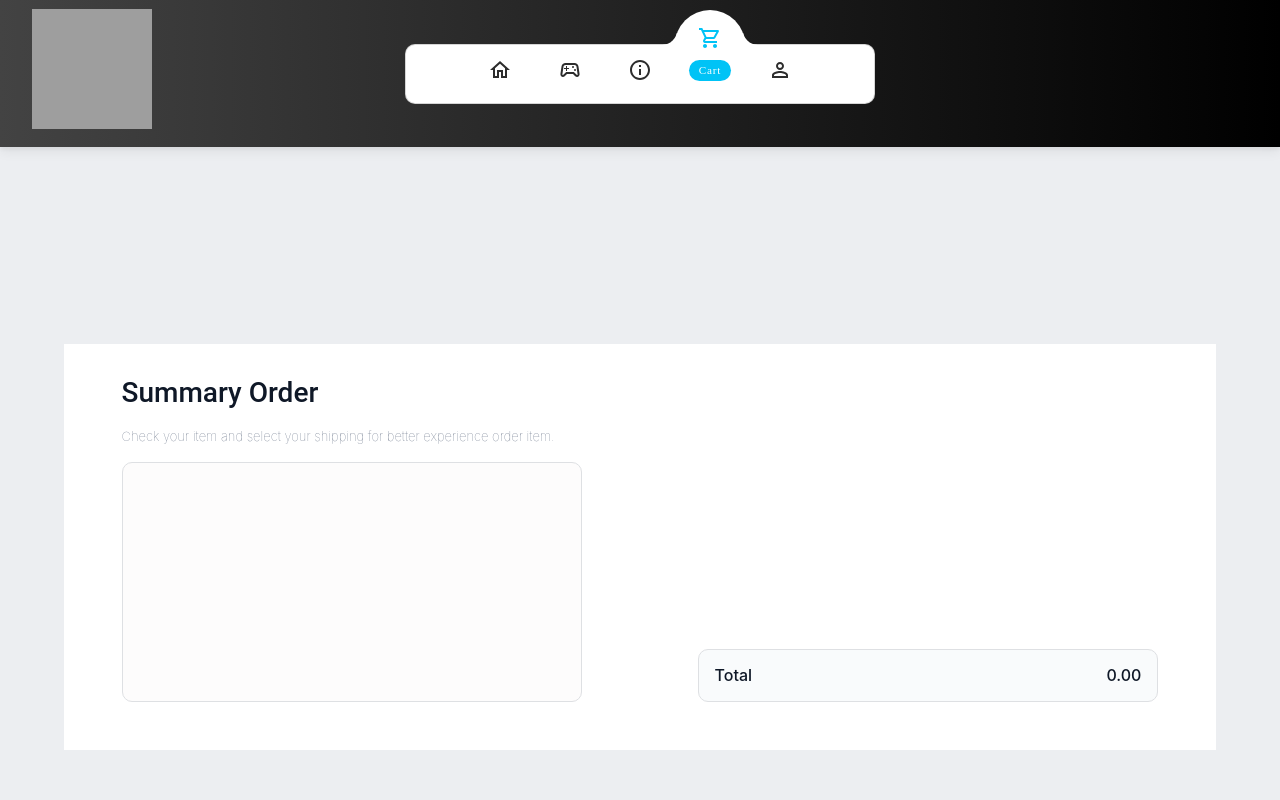
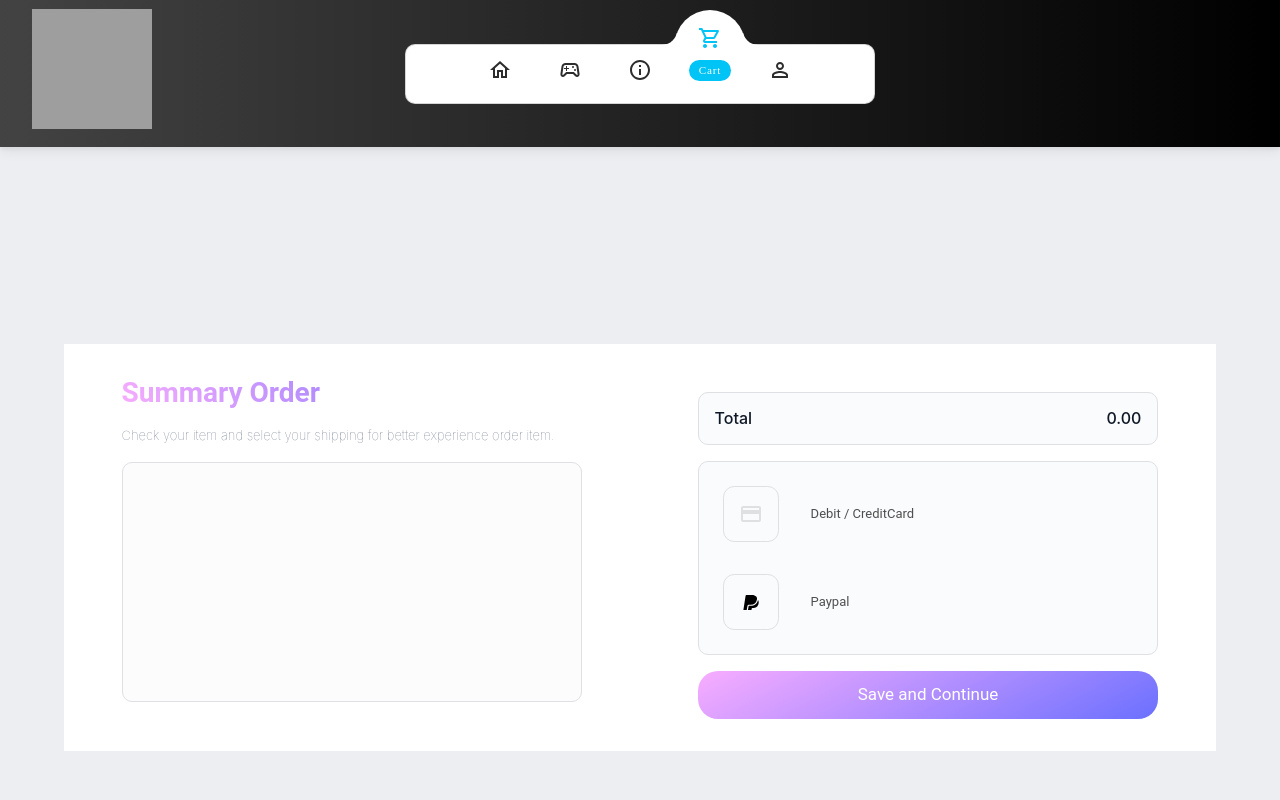
Before and after one commit to kdarg/gameover-finalchallenge, a React app in the folder frontend/: page /cart in a window 1280 px wide. Shown: the top 800 px of the page. Built offline with nearby package versions, Linux system fonts and the light colour scheme; grey boxes are pictures that could not be loaded; a web font is replaced by a local one.

Commit message:
checkout estatico

```diff
--- /dev/null
+++ b/frontend/src/assets/PaypalIcon.js
@@ -0,0 +1,11 @@
+import React from 'react'
+
+const PaypalIcon = () => {
+  return (
+    <>
+        <svg xmlns="http://www.w3.org/2000/svg"><path d="M7.914 10.677h1.659c3.604 0 5.649-1.623 6.3-4.96.021-.11.04-.216.056-.322.036-.226.054-.429.062-.624.006-.134.01-.213.009-.287a2.643 2.643 0 0 0-.216-1.039c-.129-.296-.324-.587-.613-.918C14.318 1.557 12.832 1 11.057 1H5.404a.81.81 0 0 0-.799.683l-1.02 6.571-1.269 8.185a.486.486 0 0 0 .48.561h2.772l.849-5.043a1.51 1.51 0 0 1 1.497-1.28zm9.103-4.587c-.792 3.771-3.357 5.772-7.445 5.772H7.914a.331.331 0 0 0-.328.282L6.481 19h2.907a.707.707 0 0 0 .699-.597l.029-.15.555-3.514.036-.194a.707.707 0 0 1 .699-.597h.44c2.85 0 5.081-1.158 5.733-4.506.268-1.38.132-2.534-.562-3.352z"/></svg>
+    </>
+  )
+}
+
+export default PaypalIcon
--- a/frontend/src/pages/Cart.js
+++ b/frontend/src/pages/Cart.js
@@ -2,9 +2,9 @@ import React from 'react'
 import { connect } from 'react-redux'
 import '../styles/cart.css';
 import Delete from '@mui/icons-material/DeleteRounded';
-
+import CreditCard from '@mui/icons-material/CreditCardOutlined';
 import gamesActions from '../redux/actions/gamesActions'
-
+import PaypalIcon from '../assets/PaypalIcon';
 class Cart extends React.Component {
 
 	constructor(props) {
@@ -25,8 +25,8 @@ class Cart extends React.Component {
 		}
 	}
 
-	componentDidUpdate(props){
-		if(props.inShopGames !== this.props.inShopGames){
+	componentDidUpdate(props) {
+		if (props.inShopGames !== this.props.inShopGames) {
 			let iterator = 0
 
 			this.props.inShopGames.map((game) => {
@@ -60,7 +60,7 @@ class Cart extends React.Component {
 												<p className="article-price">${game.price}</p>
 											</div>
 										</div>
-										<Delete className='delete-article' onClick={() => this.props.deleteFromShop(game)}/>
+										<Delete className='delete-article' onClick={() => this.props.deleteFromShop(game)} />
 									</div>
 								)}
 							</div>
@@ -68,10 +68,31 @@ class Cart extends React.Component {
 					</div>
 					<div className="articles-container-second">{/* width 50% */}
 						<div className="articles-container-second-child">{/* width 80% */}
+
 							<div className='article-total'>
 								<h6>Total</h6>
 								<h6 className="total">{this.state.price.toFixed(2)}</h6>
 							</div>
+							<div className='payment-method'>
+								<div className='CreditCard-container'>
+									<div className='CreditCard'>
+										<CreditCard />
+									</div>
+									<p>
+										Debit / CreditCard
+									</p>
+								</div>
+								<div className='CreditCard-container'>
+									<div className='Paypal'>
+									<PaypalIcon/>
+									</div>
+									<p>
+										Paypal
+									</p>
+								</div>
+							</div>
+							<button className=''> Save and Continue
+							</button>
 						</div>
 					</div>
 				</div>
@@ -83,7 +104,7 @@ class Cart extends React.Component {
 }
 
 const mapDispatchToProps = {
-	deleteFromShop:gamesActions.deleteFromShop
+	deleteFromShop: gamesActions.deleteFromShop
 }
 
 const mapStateToProps = (state) => {
--- a/frontend/src/styles/cart.css
+++ b/frontend/src/styles/cart.css
@@ -1,4 +1,4 @@
-.cart-container{
+.cart-container {
   width: 100%;
   min-height: 100vh;
   background-color: #eceef1;
@@ -6,7 +6,7 @@
   justify-content: center;
   align-items: center;
 }
-.cart-container-child{
+.cart-container-child {
   /*elcontainerblanco*/
   display: flex;
   justify-content: center;
@@ -14,7 +14,7 @@
   width: 90%;
   min-height: 100%;
 }
-.articles-container{
+.articles-container {
   width: 50%;
   min-height: 100%;
   display: flex;
@@ -22,25 +22,30 @@
   justify-content: center;
   align-items: center;
 }
-.articles-container-first{
+.articles-container-first {
   width: 80%;
   height: 100%;
   min-height: 1rem;
   margin: 2rem auto;
 }
-.summary-order{
-    color: #0f1827;
+.summary-order {
+  background: linear-gradient(232deg, #5e64ff, #f8adff);
+  background-clip: text;
+  -webkit-text-fill-color: transparent;
   text-align: left;
+  font-weight: bold;
 }
-.summary-order-p{
+.summary-order-p {
   font-weight: 100;
   font-size: small;
-    font-family: -apple-system, BlinkMacSystemFont, 'Segoe UI', Roboto, Oxygen, Ubuntu, Cantarell, 'Open Sans', 'Helvetica Neue', sans-serif;
+  font-family: -apple-system, BlinkMacSystemFont, "Segoe UI", Roboto, Oxygen,
+    Ubuntu, Cantarell, "Open Sans", "Helvetica Neue", sans-serif;
   color: #657084;
   text-align: left;
   margin-top: 1rem;
 }
-.articles-container-child{ /* el container grisasio que lleva los juegos con sus precios */
+.articles-container-child {
+  /* el container grisasio que lleva los juegos con sus precios */
   background-color: #fdfcfc;
   border: 1px solid #dee0e3;
   border-radius: 10px;
@@ -57,11 +62,12 @@
   flex-wrap: wrap;
   margin: 1rem auto;
 }
-.delete-article{
+.delete-article {
   align-self: center;
-    align-content:flex-end;
+  align-content: flex-end;
+  cursor: pointer;
 }
-.article-container{
+.article-container {
   display: flex;
   justify-content: space-between;
   align-items: center;
@@ -69,7 +75,7 @@
   width: 100%;
   padding: 1rem;
 }
-.name-price{
+.name-price {
   margin: auto 1rem;
   width: auto;
   align-self: center;
@@ -77,13 +83,13 @@
   margin-top: 1rem;
   text-align: left;
 }
-.article-name{
+.article-name {
   color: #101727;
   font-family: Helvetica;
   font-weight: 600;
   text-align: left;
 }
-.article-price{
+.article-price {
   font-weight: 800;
   color: #101727;
   flex-wrap: wrap;
@@ -91,7 +97,7 @@
   align-self: center;
   align-content: center;
 }
-.article-img{
+.article-img {
   align-self: center;
   align-content: center;
   width: 10rem;
@@ -104,7 +110,7 @@
   -ms-border-radius: 6px;
   -o-border-radius: 6px;
 }
-.articles-container-second{
+.articles-container-second {
   display: flex;
   flex-direction: column;
   justify-content: flex-end;
@@ -113,12 +119,12 @@
   width: 50%;
   min-height: 100%;
 }
-.articles-container-second-child{
+.articles-container-second-child {
   width: 80%;
-    min-height:1rem;
+  min-height: 1rem;
   margin: 2rem auto;
 }
-.article-total{
+.article-total {
   display: flex;
   justify-content: space-between;
   align-items: center;
@@ -133,17 +139,144 @@
   padding: 1rem;
   margin: 1rem auto;
 }
-.article-total h6{
+.article-total h6 {
   width: auto;
   text-align: center;
   align-self: center;
   margin: auto 0;
-font-family: -apple-system, BlinkMacSystemFont, 'Segoe UI', Roboto, Oxygen, Ubuntu, Cantarell, 'Open Sans', 'Helvetica Neue', sans-serif;
+  font-family: -apple-system, BlinkMacSystemFont, "Segoe UI", Roboto, Oxygen,
+    Ubuntu, Cantarell, "Open Sans", "Helvetica Neue", sans-serif;
   color: #0f1827;
 }
-.image-name-price{
+.image-name-price {
   display: flex;
   width: auto;
   justify-content: center;
   align-items: center;
 }
+.payment-method {
+  border: 1px solid #dee0e3;
+  border-radius: 10px;
+  -webkit-border-radius: 10px;
+  -moz-border-radius: 10px;
+  -ms-border-radius: 10px;
+  -o-border-radius: 10px;
+  margin: 1rem auto;
+  padding: 0.5rem;
+  background-color: #fafbfd;
+  display: flex;
+  flex-direction: column;
+}
+.CreditCard-container {
+  width: 100%;
+  min-height: 1rem;
+  border-radius: 10px;
+  background-color: #fafbfd;
+  display: flex;
+  justify-content: flex-start;
+  align-items: center;
+  text-align: center;
+  -webkit-border-radius: 10px;
+  -moz-border-radius: 10px;
+  -ms-border-radius: 10px;
+  -o-border-radius: 10px;
+}
+.CreditCard-container:hover {
+  border: 1px solid #dee0e3;
+}
+.CreditCard-container p {
+  width: auto;
+  margin: 1rem;
+  font-size: small;
+}
+.CreditCard-container p:hover {
+  color: #0f1827;
+}
+
+.CreditCard {
+  margin: 1rem;
+  border: 1px solid #dfe0e2;
+  color: #dfe0e2;
+  border-radius: 0.7rem;
+  -webkit-border-radius: 0.7rem;
+  -moz-border-radius: 0.7rem;
+  -ms-border-radius: 0.7rem;
+  -o-border-radius: 0.7rem;
+  width:3.5rem;
+  height: 3.5rem;
+  display: flex;
+  justify-content: center;
+  align-items: center;
+  cursor: pointer;
+}
+.CreditCard:hover {
+  color: #0f1827;
+  transition: ease-in-out 0.3s;
+  -webkit-transition: ease-in-out 0.3s;
+  -moz-transition: ease-in-out 0.3s;
+  -ms-transition: ease-in-out 0.3s;
+  -o-transition: ease-in-out 0.3s;
+  border: 1px solid #0f1827;
+}
+.Paypal{
+    width:3.5rem;
+    height: 3.5rem;
+    border: 1px solid #dfe0e2;
+    text-align: center;
+    display: flex;
+    justify-content: center;
+    align-items: center;
+    cursor: pointer;
+    border-radius: 0.7rem;
+  -webkit-border-radius: 0.7rem;
+  -moz-border-radius: 0.7rem;
+  -ms-border-radius: 0.7rem;
+  -o-border-radius: 0.7rem;
+    margin: 1rem;
+}
+.Paypal:hover{
+    color: #0f1827;
+    transition: ease-in-out 0.3s;
+    -webkit-transition: ease-in-out 0.3s;
+    -moz-transition: ease-in-out 0.3s;
+    -ms-transition: ease-in-out 0.3s;
+    -o-transition: ease-in-out 0.3s;
+    border: 1px solid #0f1827;
+}
+.Paypal svg{
+    text-align: center;
+    width: 20px;
+    height: 16px;
+    color: #dfe0e2;
+}
+button {
+  border: none;
+  color: #fff;
+  background: linear-gradient(332deg, #6b70ff, #f8adff);
+  border-radius: 20px;
+  background-size: 100% auto;
+  font-family: inherit;
+  font-size: 17px;
+  padding: 0.6em 1.5em;
+}
+
+button:hover {
+  background-position: right center;
+  background-size: 200% auto;
+  -webkit-animation: pulse 2s infinite;
+  animation: pulse512 1.5s infinite;
+}
+
+@keyframes pulse512 {
+  0% {
+    box-shadow: 0 0 0 0 #f8adff;
+  }
+
+  70% {
+    box-shadow: 0 0 0 10px rgb(218 103 68 / 0%);
+  }
+
+  100% {
+    box-shadow: 0 0 0 0 rgb(218 103 68 / 0%);
+  }
+}
```
Lines whose indentation alone changed are shown as unchanged.
